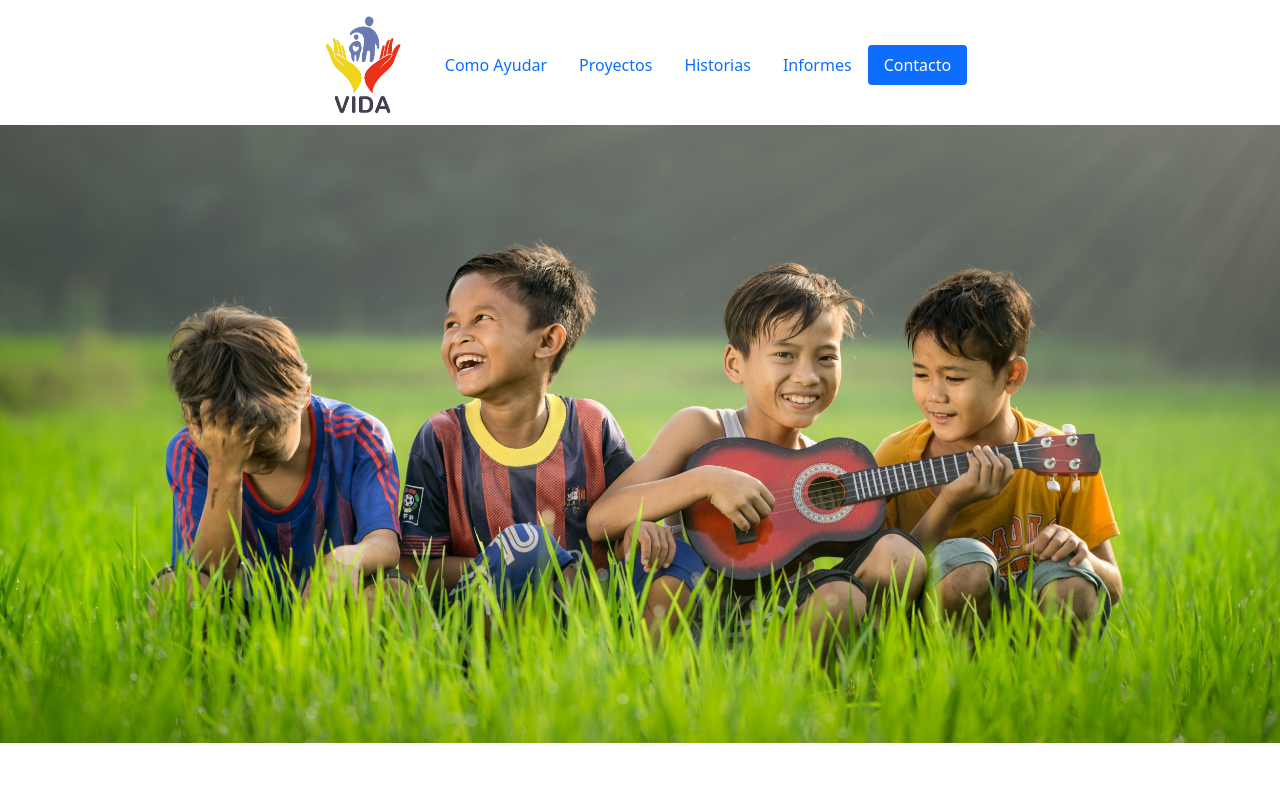
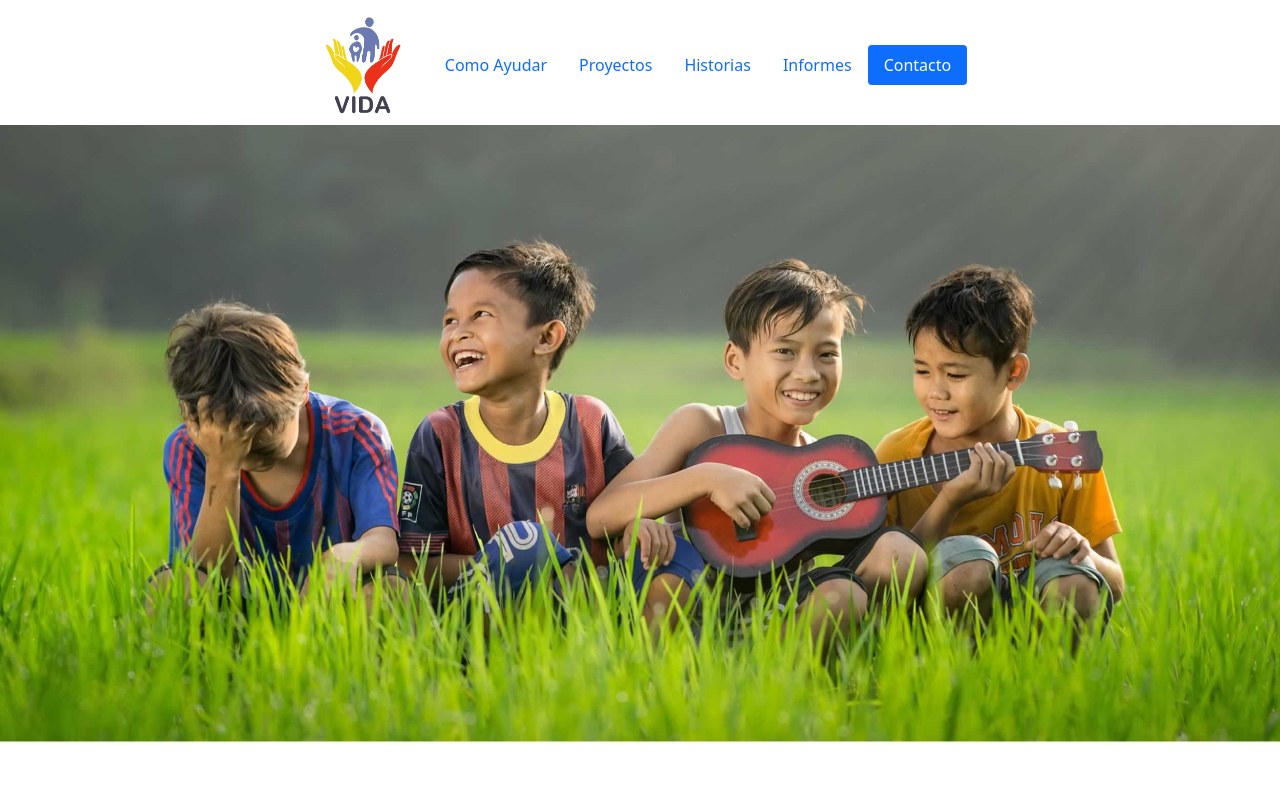
Before and after one commit to christianjgg/Vida, a website: page index.html in a window 1280 px wide. Shown: the top 796 px of the page. Drawn offline with Linux system fonts and the light colour scheme.

Commit message:
nuevos cambios en multimedia index

```diff
--- a/index.html
+++ b/index.html
@@ -39,7 +39,7 @@
             <ul class="nav nav-pills nav justify-content-center">
                 <li class="nav-item">
                     <a class="navbar-brand" href="#">
-                        <img src="/multimedia/logo770x770.png" alt="logo_vida" width="100px" height="100px"
+                        <img src="/multimedia/logo385x385.png" alt="logo_vida" width="100px" height="100px"
                             class="d-inline-block align-text-center">
                     </a>
                 </li>
@@ -63,7 +63,7 @@
         </nav>
         <!-- Imagen Header -->
         <div style="margin-bottom: 0px;">
-            <img src="/multimedia/kids2.jpg" class="img-fluid"  alt="infancia">
+            <img src="/multimedia/kids3.jpg" class="img-fluid"  alt="infancia">
         </div>
     </header>
 
```
Also changed, not shown: multimedia/kids3.jpg (added), multimedia/logo385x385.png (added).
